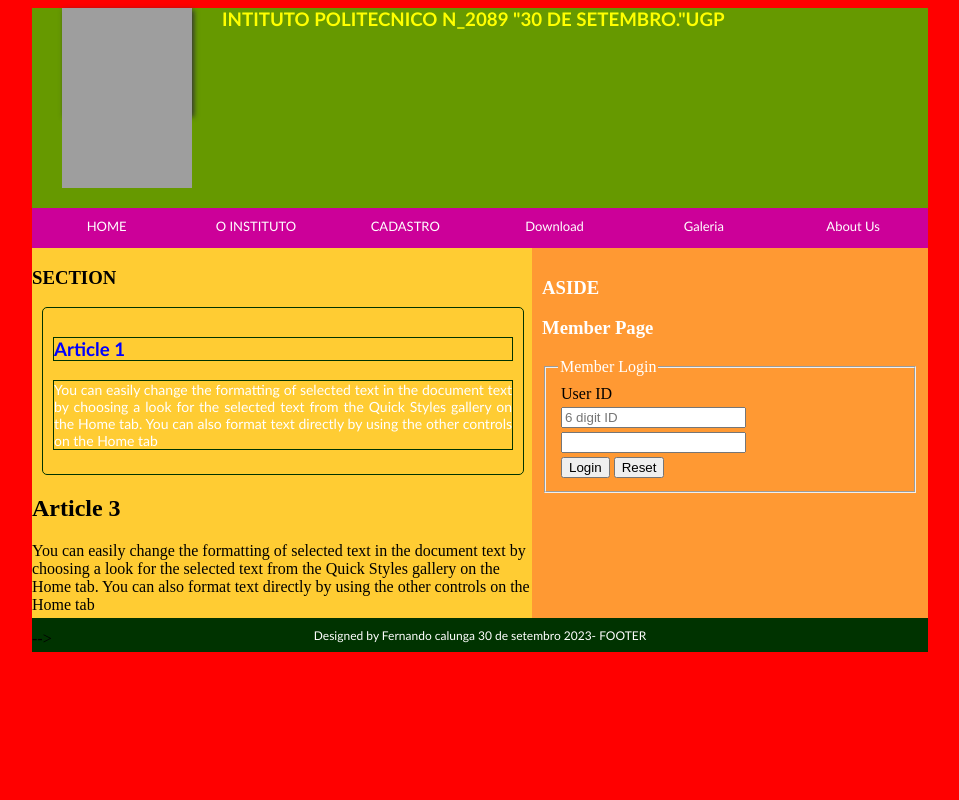
After one commit to CristianoCololo/SITE_abertura_de_conta_banco_sol, a PHP site: page /home.html in a window 1280 px wide. The commit adds this page. Shown: the whole page, without its empty margins (160-1119 px from the left). Run offline with PHP 8.4, Linux system fonts and the light colour scheme; grey boxes are pictures that could not be loaded.

Commit message:
Um dia antes da entrega - 20h:17min

```diff
--- /dev/null
+++ b/home.html
@@ -0,0 +1,158 @@
+<html>
+<head>
+<meta charset="utf-8">
+<link rel="stylesheet" type="text/css" href="homeCss.css">
+</head>
+
+<body>
+  	<div id="mainbox">
+     <header>
+
+    <div id="logo">
+    <img src="insigniarepublica.jpg" width="130" height="180" alt="logo de Angola">
+    </div>
+
+    <h3> INTITUTO POLITECNICO N_2089 "30 DE SETEMBRO."UGP</h3>
+
+    </header>
+
+    <nav>
+    	<ul>
+        <li><a href="home.html" target="_self">HOME</a></li>
+
+        <li><a href="#" target="_self">O INSTITUTO</a>
+        <ul>
+        <li><a href="home.html" target="_self">CURSOS</a>
+        <ul>
+        <li><a href="#" target="_self">Informatica</a> </li>
+        <li><a href="#" target="_self">electricidade</a> </li>
+        <li><a href="#" target="_self">mecanica</a> </li>
+        </ul>
+        </li>
+        <li><a href="#" target="_self">Serviços</a>
+        <ul>
+        <li><a href="#" target="_self">medicina interna</a></li>
+        <li><a href="#" target="_self">medicina interna</a></li>
+        <li><a href="#" target="_self">medicina interna</a></li>
+        <li><a href="#" target="_self">medicina externa</a>
+            <ul>
+                <li><a href="#" target="_self">genecologia</a> </li>
+                <li><a href="#" target="_self">estomatologia</a> </li>
+                <li><a href="#" target="_self">neologia</a> </li>
+                </ul>
+
+        </li>
+        </ul>
+        </li>
+        </ul>
+        </li>
+        <li><a href="defesa.html" target="_self">CADASTRO</a></li>
+        <li><a href="#" target="_self">Download</a>   </li>
+        <li><a href="#" target="_self">Galeria</a></li>
+   	    <li><a href="#" target="_self">About Us</a>  </li>
+
+                    </ul>
+                  </nav>
+
+
+
+                  <section>
+                       <h3>SECTION</h3>
+
+
+
+<article>
+
+                           <h3>Article 1</h3>
+                           <p>You can easily change the formatting of selected text in the document text by choosing a look for the selected text from the Quick Styles gallery on the Home tab. You can also format text directly by using the other controls on the Home tab</p>
+
+ </article>
+
+
+
+
+                       <!--    <article>
+
+                            <h3> Article 2</h3>
+                            <p>You can easily change the formatting of selected text in the document text by choosing a look for the selected text from the Quick Styles gallery on the Home tab. You can also format text directly by using the other controls on the Home tab</p>
+
+                        </article>   -->
+
+
+           <!-     <article>
+
+                  <h2>Article 3</h2>
+                  <p>You can easily change the formatting of selected text in the document text by choosing a look for the selected text from the Quick Styles gallery on the Home tab. You can also format text directly by using the other controls on the Home tab</p>
+
+                  </article>   -->
+
+                  </section>
+
+  <aside>
+                  <h3>ASIDE</h3>
+
+
+
+                     <h3> Member Page</h3>
+                     <form name="form1" id="form1" method="post" action="">
+                     <fieldset>
+                     <legend>Member Login</legend>
+                     <table>
+                     <tr>
+                     <td>User ID</td>
+                     </tr>
+                     <tr>
+                     <td><input type="text" maxlength="6" placeholder="6 digit ID" id="userid"></td>
+                     </tr>
+                     <tr>
+                     <td><input type="password" id="userpwd"></td>
+                     </tr>
+                     <tr>
+                     <td>
+                     <input type="submit" id="b1" value="Login">
+                     <input type="reset" id="b2" value="Reset">
+                     </td>
+                     </tr>
+                     </table>
+                     </fieldset>
+                     </form>
+                      <!--
+                     <h3>New User </h3>
+ <form name="form2" id="form2" method="post" action="">
+ <fieldset>
+ <legend>New User Sign Up</legend>
+ <table>
+ <tr>
+ <td>Name</td>
+ </tr>
+ <tr>
+ <td>
+ <input type="text" id="newuser" placeholder="Full Name" required>
+ </td>
+ </tr>
+ <tr>
+ <td>Email</td>
+ </tr>
+ <tr>
+ <td><input type="email" id="usermail" required></td>
+ </tr>
+ <tr>
+ <td><input type="submit" id="b3" value="Sign Up"></td>
+ </tr>
+ </table>
+ </fieldset>
+ </form>   -->
+
+
+
+     </aside>
+
+
+<footer>
+     Designed by Fernando calunga 30 de setembro 2023- FOOTER
+</footer>
+
+     </div>
+
+</body>
+</html>
--- /dev/null
+++ b/homeCss.css
@@ -0,0 +1,214 @@
+@charset "utf-8";
+/* CSS Document */
+
+body {
+	background-color:#F00;
+	background-image:url url(../pics/JPG/PS-Works%20(63).JPG);
+	background-repeat:repeat-x;
+	/*background-position:right top;*/
+	background-size:160px 130px;
+}
+
+#mainbox {
+	width:896px;
+	height:auto;
+	margin:0 auto;
+}
+
+header {
+	width:896px;
+	height:200px;
+	background-color:rgba(0,255,0,.6);
+}
+
+#logo {
+	margin-left:30px;
+	width:130px;
+	height:107px;
+	box-shadow:2px 2px 5px #333;
+	float:left;
+	margin-right:30px;
+}
+      /*
+
+   header h2 {
+	font-family:Georgia, "Times New Roman", Times, serif;
+	color:#030;
+	/*margin-top:30px;*/
+/*	line-height:40px;
+      */     /*     }  */
+
+
+nav {
+	width:896px;
+	height:40px;
+}
+nav ul {
+	list-style-type:none;
+	margin:0;
+	padding:0;
+}
+nav ul li{
+	float:left; /*to change the vertical list into horizontal*/
+}
+
+nav ul li a{
+	display:block;
+	width:129.3px;
+	height:20px;
+	padding:10px;
+	text-align:center;
+	background-color:#C09;
+	color:#FFF;
+	font-family:"Trebuchet MS", Arial, Helvetica, sans-serif;
+	font-size:13px;
+	text-decoration:none;
+}
+
+nav ul li a:hover {
+	background-color:#09F;
+	color:#063;
+}
+
+/*to hide the submenu*/
+nav ul li ul {
+	display:none;
+}
+
+nav ul li:hover ul{
+	display:block;
+	position:absolute;
+}
+/*to bring the sub menu in vertical format*/
+nav ul li:hover ul li{
+	float:none;
+}
+/*to hide the submenu to the dropdown menu from displaying by default*/
+nav ul li:hover ul li ul {
+    display:none;
+
+}
+
+/*tp display the submenu only when you place tour mouse over the
+dropdown menu item*/
+
+nav ul li:hover ul li:hover ul {
+	display:block;
+	position:absolute;
+	margin-left:95%;
+	margin-top:-20%;
+}
+
+#imagearea {
+	   width:896px;
+	   height:200px;
+	   background-color:#ccc;
+}
+#box1 {
+	width:278px;
+	height:200px;
+	background-color:#96F;
+	padding:10px;
+	float:left;
+}
+#box2 {
+	width:280px;
+	height:200px;
+	background-color:#FF0;
+	padding:10px;
+	float:left;
+}
+#box3 {
+	width:278px;
+	height:200px;
+	background-color:#F60;
+	padding:10px;
+	float:right;
+}
+
+section {
+	width:500px;
+	height:370px;
+	background-color:#FC3;
+	float:left;
+
+}
+
+
+
+
+article {
+	padding:10px;
+	margin-top:10px;
+	margin-left:10px;
+	margin-right:10px;
+	width:460px;
+	height:auto;
+	border:solid 1px #030;
+	border-radius:5px;
+}
+
+article p {
+	font-family:"Trebuchet MS", Arial, Helvetica, sans-serif;
+	font-size:14px;
+	color:#333;
+	text-align:justify;
+	border:solid 1px #030;
+	color: #FFF;
+}
+
+article h3 {
+	font-family:"Trebuchet MS", Arial, Helvetica, sans-serif;
+	color:#030;
+	text-align:left;
+	border:solid 1px #030;
+	color:blue
+
+}
+
+
+aside {
+	padding:10px;
+	width:376px;
+	height:350px;
+	background-color:#F93;
+	float:right;
+        color:rgb(255,255,255);
+
+
+}
+
+aside a {
+	color:rgb(0,102,0);
+	font-family:"Trebuchet MS", Arial, Helvetica, sans-serif;
+	font-size:14px;
+	text-decoration:none;
+
+}
+
+aside a:hover {
+	color:rgb(153,0,0);
+	text-decoration:underline;
+
+
+}
+footer {
+	width:876px;
+	height:14px;
+	padding:10px;
+	background-color:rgb(0,51,0); color:rgb(255,255,255);
+	font-family:"Trebuchet MS", Arial, Helvetica, sans-serif;
+	font-size:12px;
+	clear:both;
+	text-align:center;
+
+}
+
+
+header  h3 {
+	font-family:"Trebuchet MS", Arial, Helvetica, sans-serif;
+	/*color:#FFF; */
+	/*color:#030; */
+	color:#FF0;
+	text-align:left;
+}
```
Also changed, not shown: aderir.php (+8 -4 lines), css/index_style.css (+1 -8 lines), css/style.css (+34 -12 lines), index.php (+20 -11 lines), js/adicional_article_controller.js (+13 -9 lines), js/documentacao_article_controller.js (+20 -2 lines), js/identificacao_article_controller.js (+24 -7 lines), js/sendForm.js (added, +16 -0 lines), js/utils.js (+17 -2 lines).
